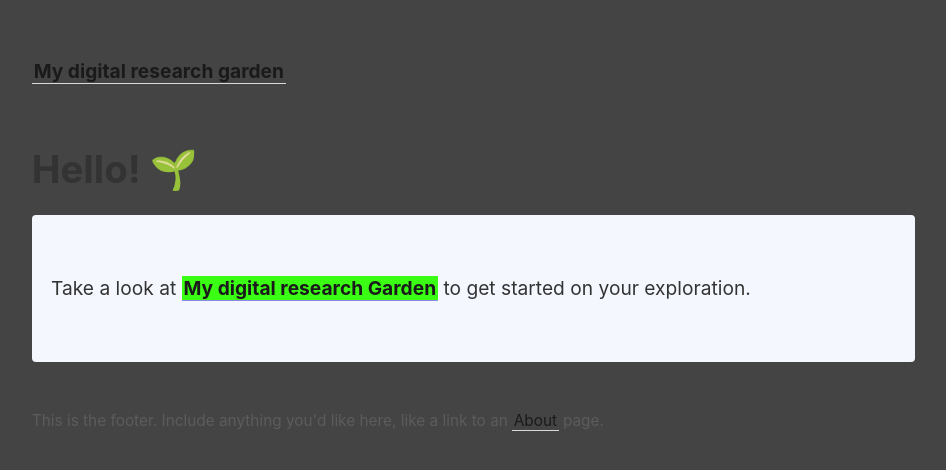
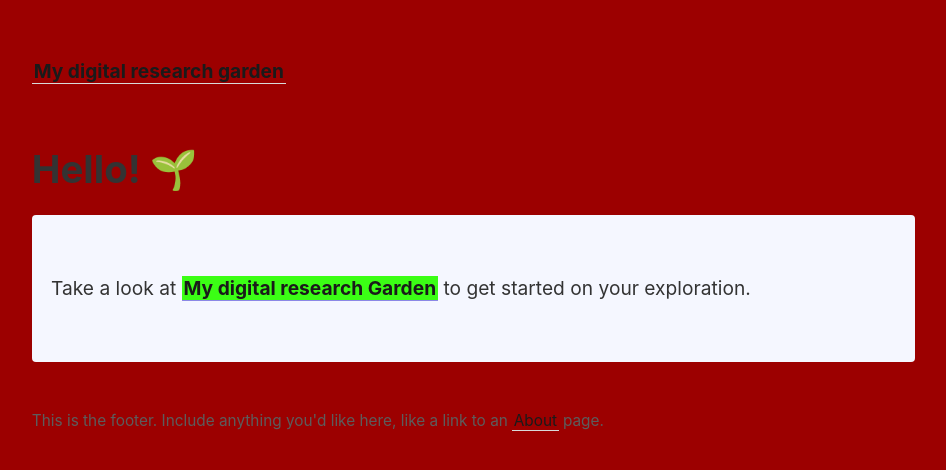
Before and after one commit to Chan-ops/my-digital-garden, a Jekyll site: the page built from _pages/index.md, in a window 1280 px wide. Shown: the top 470 px of the page, without its empty margins (45-991 px from the left). Built offline with Jekyll 4.4.1, drawn with Linux system fonts in a browser that asks for light colours.

Commit message:
Update _style.scss

```diff
--- a/_sass/_style.scss
+++ b/_sass/_style.scss
@@ -9,7 +9,7 @@ $font-family: -apple-system, BlinkMacSystemFont, Segoe UI, Helvetica, Arial,
 
 body {
   box-sizing: content-box;
-  background-color: #444444;
+  background-color: #9c0000;
   font-family: $font-family;
   margin: 0 auto;
   line-height: 1.7;
```
